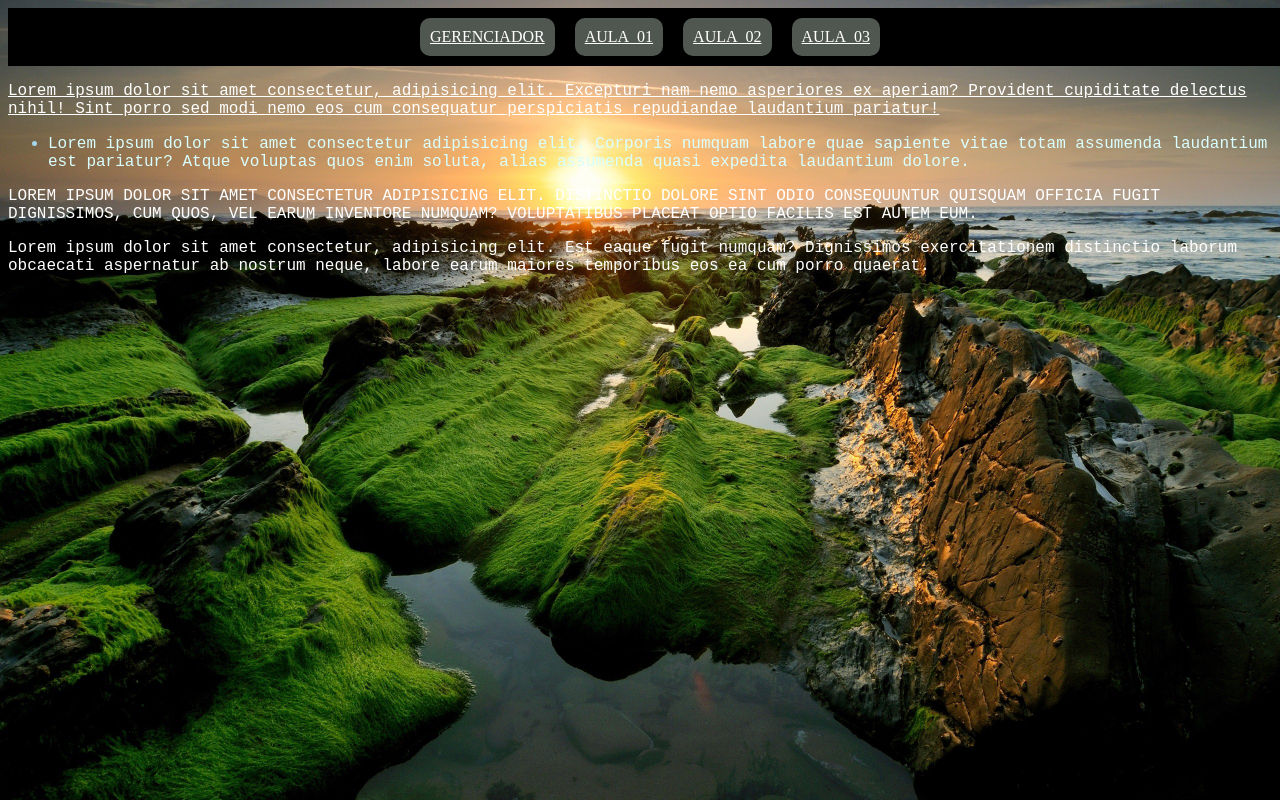
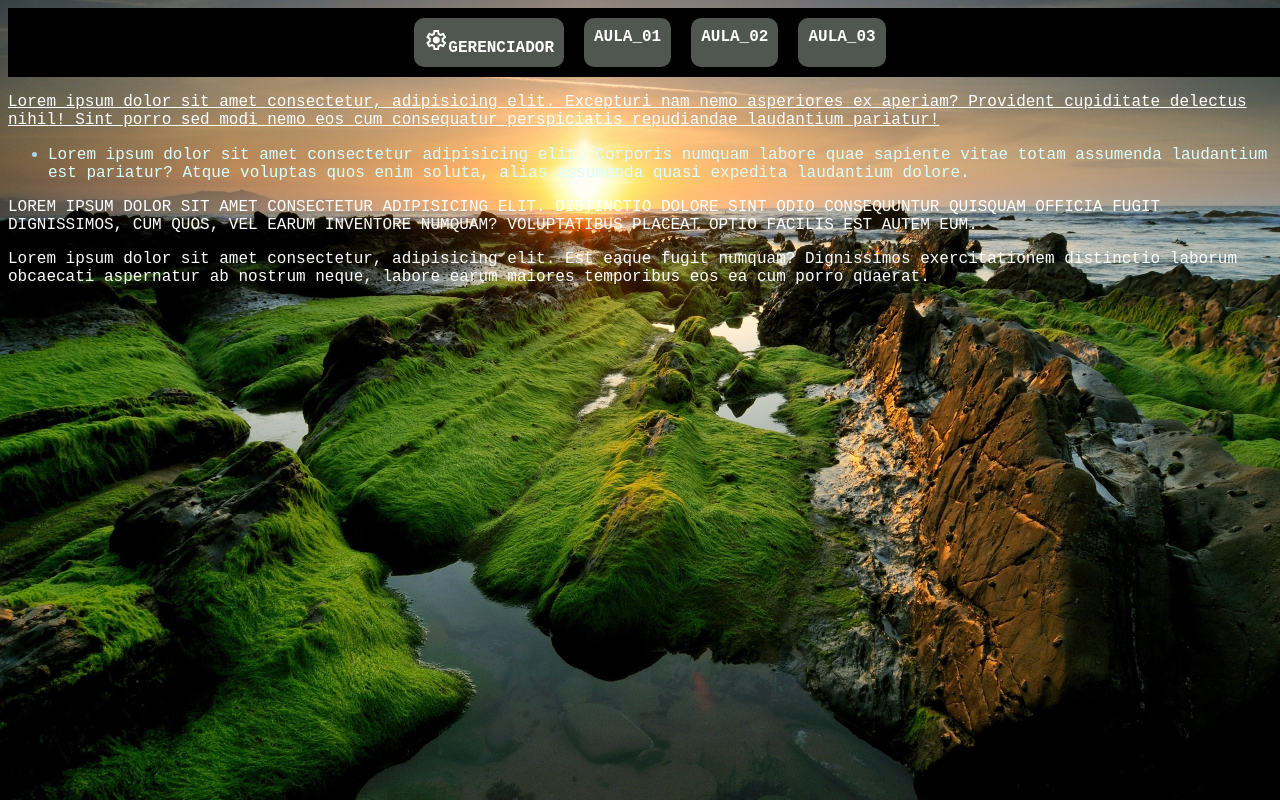
Before and after one commit to NeroSzS/aulas_ProgaramadorWeb, a plain HTML site: page aula_03/index.html in a window 1280 px wide. Drawn offline with nearby package versions, Linux system fonts and the light colour scheme.

Commit message:
colocando icon

```diff
--- a/aula_01/style.css
+++ b/aula_01/style.css
@@ -24,7 +24,6 @@ nav > a {
     text-transform: uppercase;
     font-family: "Ubuntu Mono", monospace;
     font-weight: 700;
-
 }
 
 nav > a:hover {
--- a/aula_03/index.html
+++ b/aula_03/index.html
@@ -4,11 +4,12 @@
     <meta charset="UTF-8">
     <meta name="viewport" content="width=device-width, initial-scale=1.0">
     <title>Aulas de CSS</title>
+    <link rel="stylesheet" href="https://fonts.googleapis.com/css2?family=Material+Symbols+Outlined:opsz,wght,FILL,GRAD@20..48,100..700,0..1,-50..200" />
     <link rel="stylesheet" href="style.css">
 </head>
 <body>
     <nav>
-        <a href="../index.html">Gerenciador</a>
+        <a href="../index.html"><span class="material-symbols-outlined">settings</span>Gerenciador</a>
         <a href="../aula_01/index.html">Aula_01</a>
         <a href="../aula_02/index.html">Aula_02</a>
         <a href="index.html">Aula_03</a>
--- a/aula_03/style.css
+++ b/aula_03/style.css
@@ -2,6 +2,10 @@
     --cor-primaria: #73abd2;
     --cor-secundaria:#a6d5e9;
     --cor-tercearia:#d9ffff;
+}
+
+* {
+    text-decoration: none;
 }
 
 body {
@@ -31,8 +35,9 @@ nav > a {
     padding: 10px;
     color: white;
     text-transform: uppercase;
+    font-family: "Ubuntu Mono", monospace;
+    font-weight: 700;
 }
-
 nav > a:hover {
     background-color:#516d51;
     padding: 11px;
```
Also changed, not shown: aula_01/index.html (+2 -1 lines), aula_02/index.html (+2 -1 lines), index.html (+1 -0 lines).
